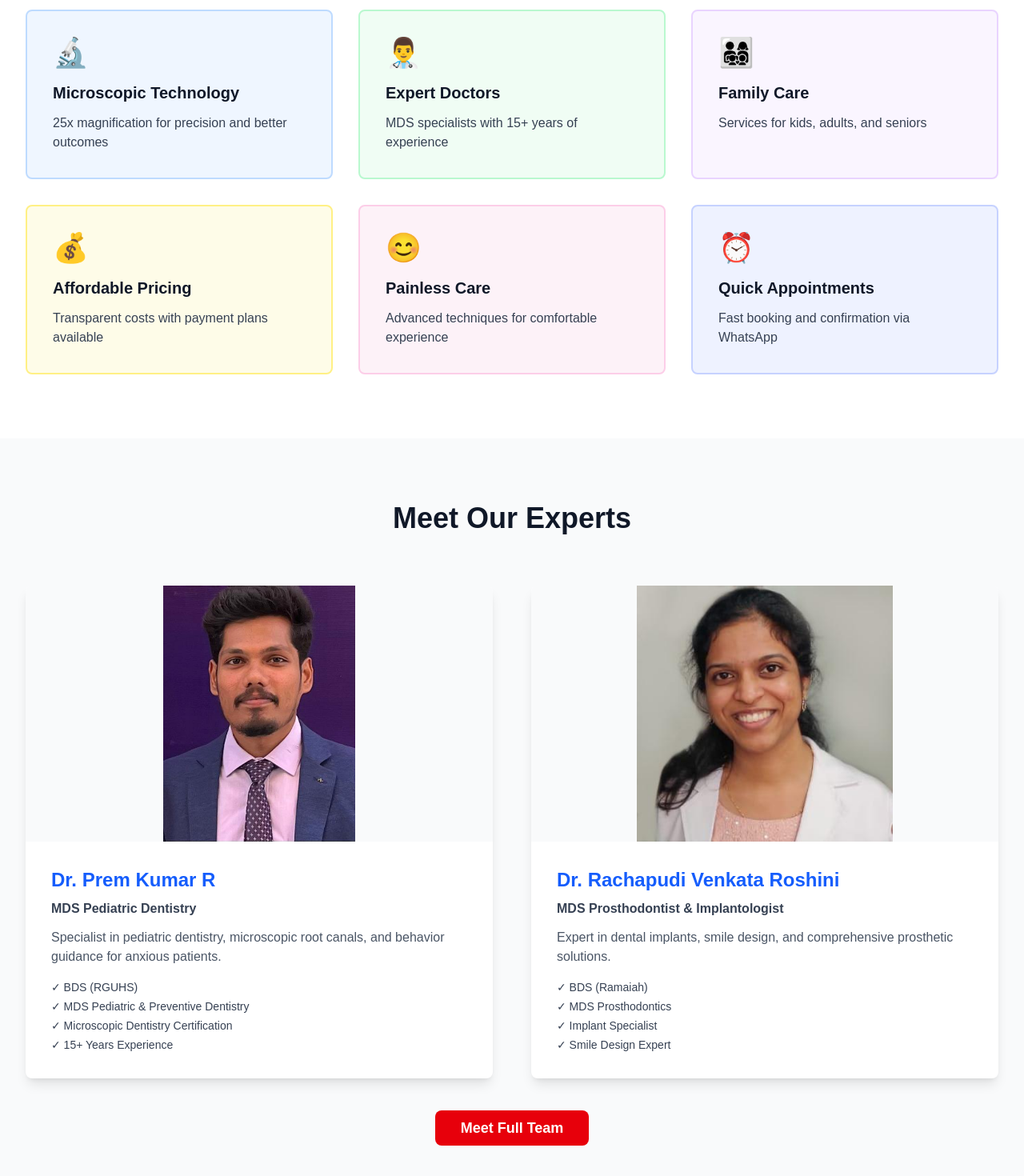
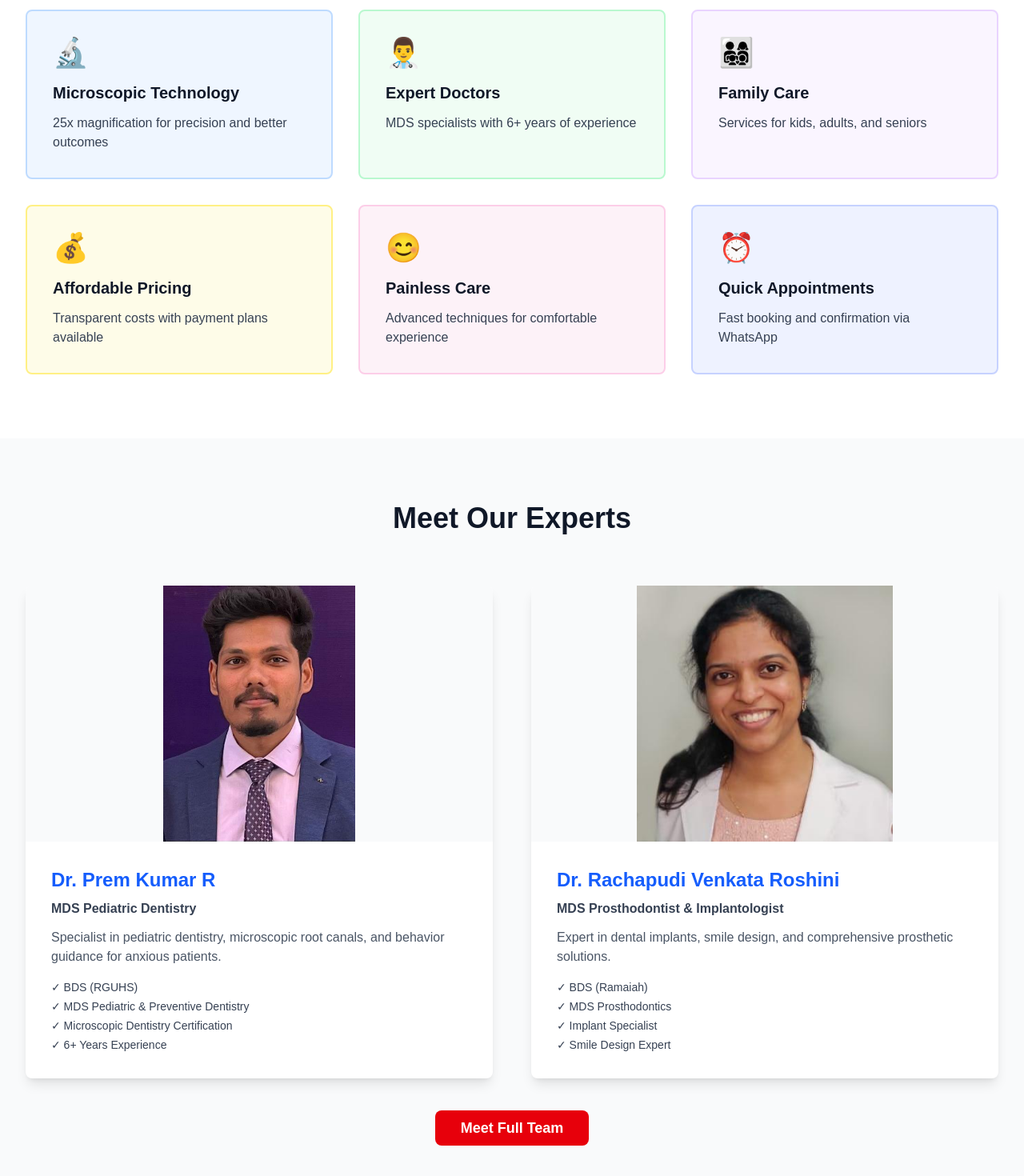
Before and after one commit to kumarsdentistryin/kumars-dental-website, a Next.js app: page / in a window 1280 px wide. Shown: the part 1656-3126 px from the top of the page at 80% size. Built offline with nearby package versions, Linux system fonts and the light colour scheme; no server answers.

Commit message:
Fix build: remove email feature and clean up dependencies

```diff
--- a/app/blog/microscopic-root-canal-treatment-bangalore/page.tsx
+++ b/app/blog/microscopic-root-canal-treatment-bangalore/page.tsx
@@ -67,7 +67,7 @@ export default function MicroscopicRCTBlog() {
                         <div className="bg-white border-2 border-red-100 p-6 rounded-lg">
                             <h3 className="text-2xl font-bold text-red-700 mb-3">👨‍⚕️ Expert Specialists</h3>
                             <p className="text-lg text-gray-800">
-                                Dr. Prem Kumar has 10+ years experience in microscopic RCT procedures
+                                Dr. Prem Kumar has 6+ years experience in microscopic RCT procedures
                             </p>
                         </div>
                         <div className="bg-white border-2 border-red-100 p-6 rounded-lg">
@@ -154,7 +154,7 @@ export default function MicroscopicRCTBlog() {
 
                     <ul className="list-disc pl-8 text-lg text-gray-800 space-y-3 mb-10">
                         <li><strong>Advanced Equipment</strong> - Latest Carl Zeiss microscopes</li>
-                        <li><strong>Experienced Team</strong> - 10+ years in microscopic dentistry</li>
+                        <li><strong>Experienced Team</strong> - 6+ years in microscopic dentistry</li>
                         <li><strong>Painless Procedures</strong> - Local anesthesia + gentle techniques</li>
                         <li><strong>Affordable Pricing</strong> - Best value in Bangalore</li>
                         <li><strong>Convenient Location</strong> - Easy access from Yelahanka, Attur</li>
--- a/app/page.tsx
+++ b/app/page.tsx
@@ -147,7 +147,7 @@ export default function Home() {
             <div className="p-8 bg-green-50 rounded-lg border-2 border-green-200">
               <p className="text-4xl mb-4">👨‍⚕️</p>
               <h3 className="text-xl font-bold mb-3 text-gray-900">Expert Doctors</h3>
-              <p className="text-gray-700">MDS specialists with 15+ years of experience</p>
+              <p className="text-gray-700">MDS specialists with 6+ years of experience</p>
             </div>
             <div className="p-8 bg-purple-50 rounded-lg border-2 border-purple-200">
               <p className="text-4xl mb-4">👨‍👩‍👧‍👦</p>
@@ -203,7 +203,7 @@ export default function Home() {
                   <p>✓ BDS (RGUHS)</p>
                   <p>✓ MDS Pediatric & Preventive Dentistry</p>
                   <p>✓ Microscopic Dentistry Certification</p>
-                  <p>✓ 15+ Years Experience</p>
+                  <p>✓ 6+ Years Experience</p>
                 </div>
               </div>
             </div>
--- a/app/team/page.tsx
+++ b/app/team/page.tsx
@@ -76,7 +76,7 @@ export default function TeamPage() {
 
                 <div className="bg-blue-50 p-4 rounded-lg">
                   <p className="text-gray-800">
-                    <strong>Experience:</strong> Over 15 years of specialized experience in pediatric dentistry and advanced endodontics. Known for making kids comfortable and delivering exceptional results.
+                    <strong>Experience:</strong> Over 6+ years of specialized experience in pediatric dentistry and advanced endodontics. Known for making kids comfortable and delivering exceptional results.
                   </p>
                 </div>
               </div>
@@ -156,7 +156,7 @@ export default function TeamPage() {
             <div className="bg-white p-8 rounded-lg shadow border-l-4 border-red-600">
               <p className="text-4xl mb-4">⏰</p>
               <h3 className="text-xl font-bold mb-3 text-gray-900">Experienced</h3>
-              <p className="text-gray-700">15+ years of hands-on experience in specialized dentistry</p>
+              <p className="text-gray-700">6+ years of hands-on experience in specialized dentistry</p>
             </div>
             <div className="bg-white p-8 rounded-lg shadow">
               <p className="text-4xl mb-4">🔬</p>
```
